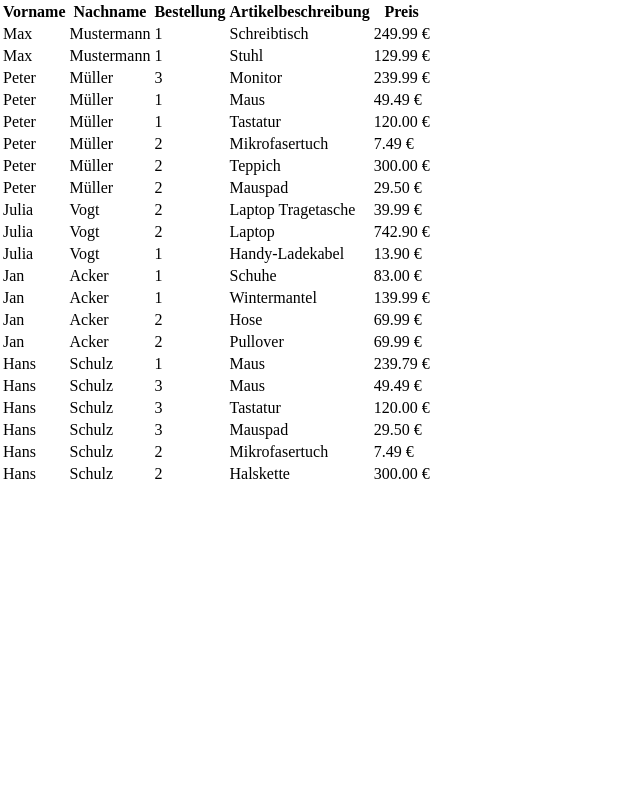
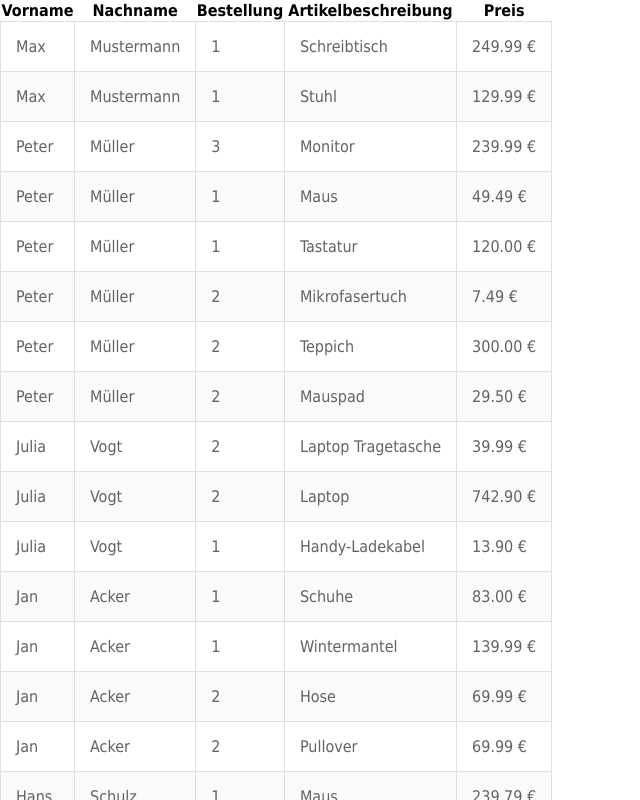
Before and after one commit to ppauldev/order-list-cc, a React (Create React App) app: page / in a window 1280 px wide. Shown: the top 800 px of the page, without its empty margins (0-640 px from the left). Built offline with nearby package versions, Linux system fonts and the light colour scheme.

Commit message:
Add basic styling

```diff
--- a/src/App.css
+++ b/src/App.css
@@ -1,4 +1,37 @@
-html, body, root, #root {
+html,
+body,
+root,
+#root {
     height: 100%;
     margin: 0;
 }
+
+table {
+    border-collapse: collapse;
+    font-family: Tahoma, Geneva, sans-serif;
+}
+
+table td {
+    padding: 15px;
+}
+
+table thead td {
+    background-color: #54585d;
+    color: #ffffff;
+    font-weight: bold;
+    font-size: 13px;
+    border: 1px solid #54585d;
+}
+
+table tbody td {
+    color: #636363;
+    border: 1px solid #dddfe1;
+}
+
+table tbody tr {
+    background-color: #f9fafb;
+}
+
+table tbody tr:nth-child(odd) {
+    background-color: #ffffff;
+}
```
